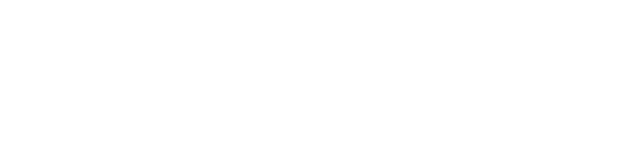
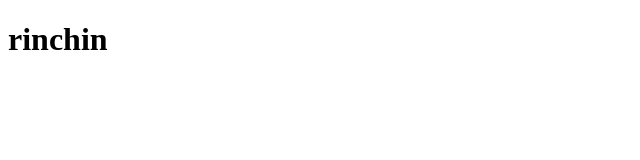
Before and after one commit to maya-java/10btest, a plain HTML site: page index.html in a window 1280 px wide. Shown: the whole page, without its empty margins (0-640 px from the left). Drawn offline with Linux system fonts and the light colour scheme.

Commit message:
Update index.html

```diff
--- a/index.html
+++ b/index.html
@@ -6,6 +6,6 @@
     <title>Document</title>
 </head>
 <body>
-
+    <h1>rinchin</h1>
 </body>
 </html>
```
